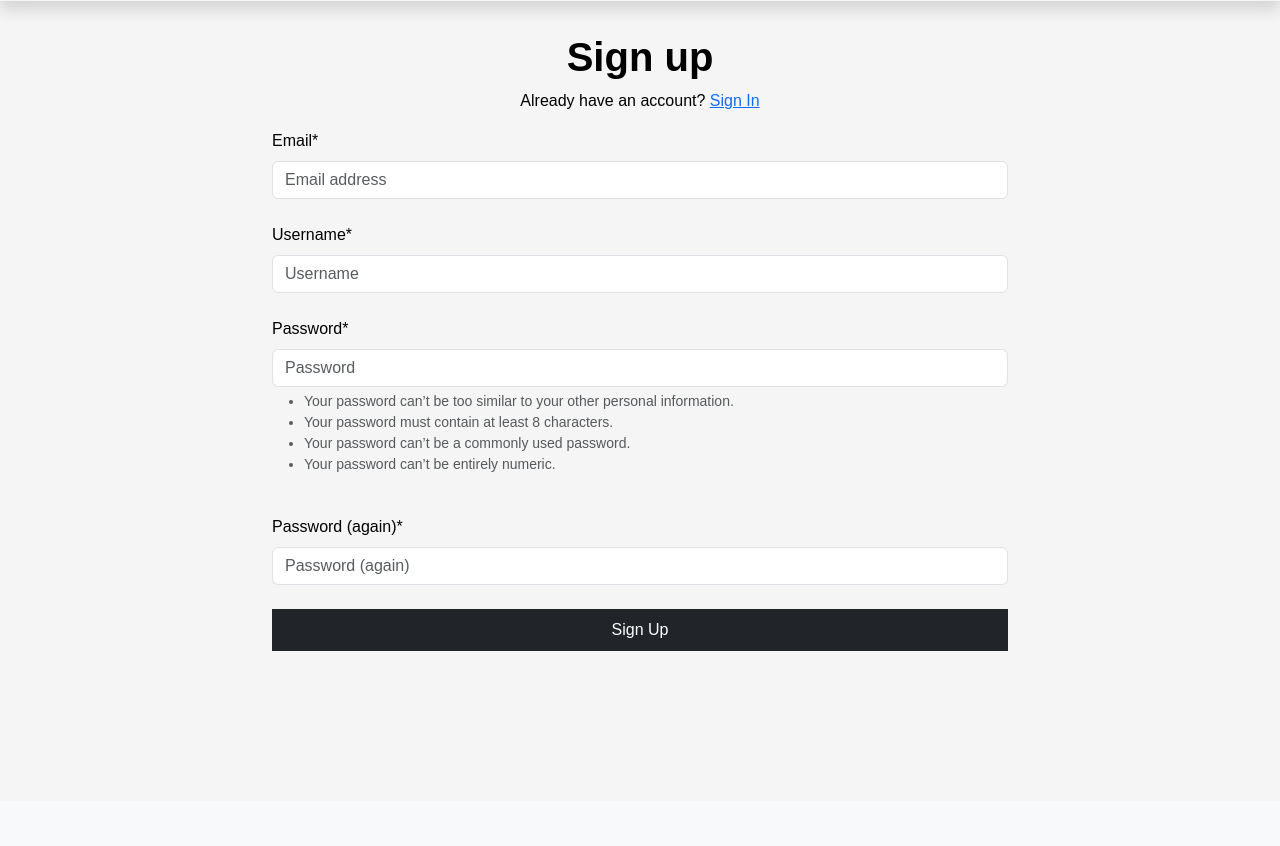
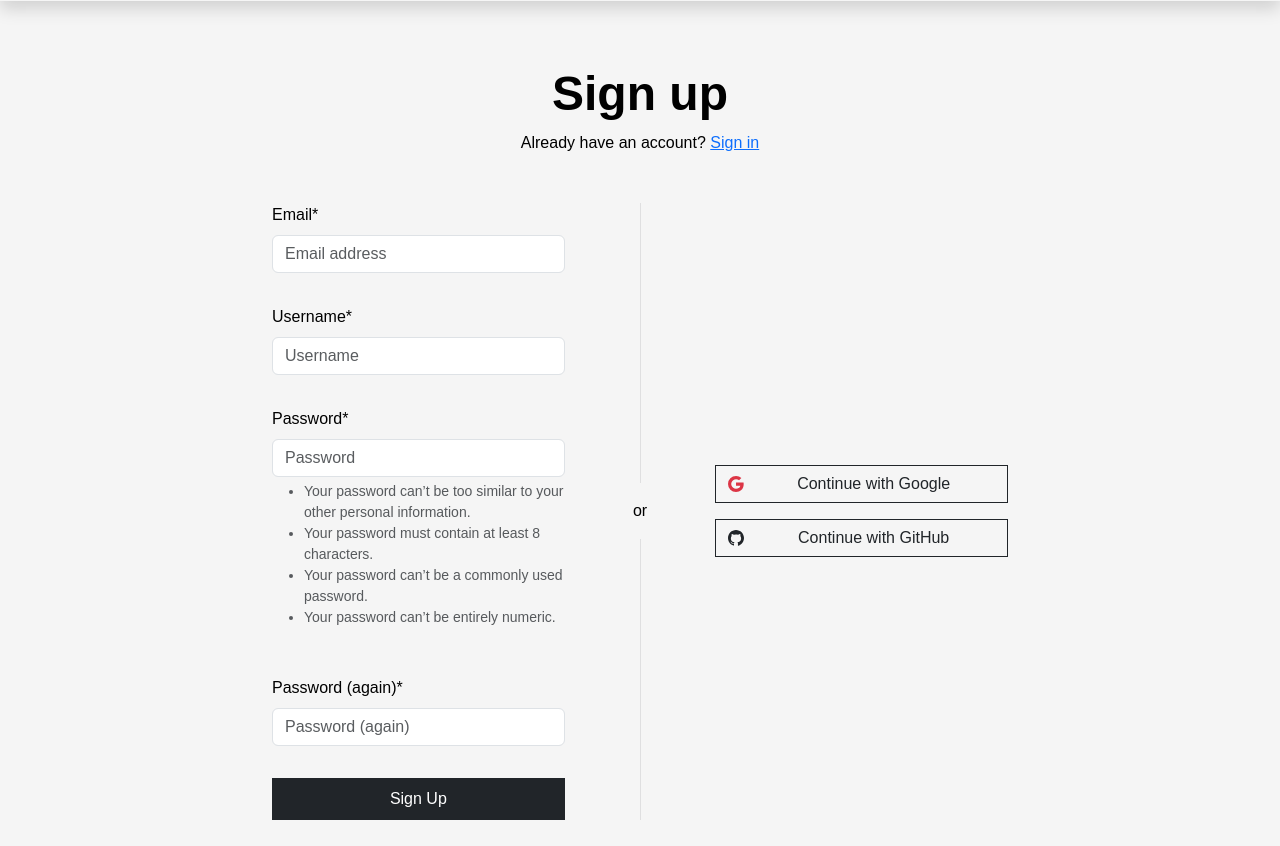
Before and after one commit to ShaAnder/elevate_hackathon_2024, a Django app: page /accounts/signup/ in a window 1280 px wide. Shown: the part 307-1153 px from the top of the page. Run offline with Django 5.2, Linux system fonts and the light colour scheme; some libraries are stand-ins or nearby versions.

Commit message:
Update the signup form

```diff
--- a/templates/allauth/account/signup.html
+++ b/templates/allauth/account/signup.html
@@ -2,34 +2,63 @@
 {% load crispy_forms_tags %}
 {% load allauth i18n %}
 {% block head_title %}
-    {% trans "Signup" %}
+    {% trans "Sign Up" %}
 {% endblock head_title %}
+
 {% block content %}
-<section class="py-2 mt-2 py-md-3 py-xl-4">  <!-- Reduced padding -->
+<section class="py-3 mt-3 py-md-5 py-xl-8">
     <div class="container">
         <div class="row">
             <div class="col-12">
-          <div class="mb-3">  <!-- Reduced bottom margin -->
-            <h2 class="display-6 fw-bold text-center">Sign up</h2>  <!-- Changed display size -->
-            <p class="text-center m-0">Already have an account? <a href="{{ login_url }}">Sign In</a></p>
+                <div class="mb-5">
+                    <h2 class="display-5 fw-bold text-center">Sign up</h2>
+                    <p class="text-center m-0">Already have an account? <a href="{{ login_url }}">Sign in</a></p>
                 </div>
             </div>
         </div>
         <div class="row justify-content-center">
-        <div class="col-12 col-sm-8">  <!-- Adjusted column size -->
-          <div class="row gy-4 justify-content-center">  <!-- Reduced gap -->
-            <div class="col-12">
+            <div class="col-12 col-lg-10 col-xl-8">
+                <div class="row gy-5 justify-content-center">
+                    <div class="col-12 col-lg-5">
                         <form method="POST" action="{% url 'account_signup' %}">
                             {% csrf_token %}
-                <div class="row gy-2 overflow-hidden">  <!-- Reduced gap -->
+                            <div class="row gy-3 overflow-hidden">
                                 {{ form|crispy }}
                                 <div class="col-12">
                                     <div class="d-grid">
-                      <button class="btn btn-lg btn-dark rounded-0 fs-6" type="submit">{% trans "Sign Up" %}</button>  <!-- Adjusted button text -->
+                                        <button class="btn btn-lg btn-dark rounded-0 fs-6" type="submit">{% trans "Sign Up" %}</button>
                                     </div>
                                 </div>
                             </div>
                         </form>
+                    </div>
+
+                    <!-- Divider with "or" -->
+                    <div class="col-12 col-lg-2 d-flex align-items-center justify-content-center gap-3 flex-lg-column">
+                        <div class="bg-dark h-100 d-none d-lg-block" style="width: 1px; --bs-bg-opacity: .1;"></div>
+                        <div class="bg-dark w-100 d-lg-none" style="height: 1px; --bs-bg-opacity: .1;"></div>
+                        <div>or</div>
+                        <div class="bg-dark h-100 d-none d-lg-block" style="width: 1px; --bs-bg-opacity: .1;"></div>
+                        <div class="bg-dark w-100 d-lg-none" style="height: 1px; --bs-bg-opacity: .1;"></div>
+                    </div>
+
+                    <!-- Social Sign Up Section -->
+                    <div class="col-12 col-lg-5 d-flex align-items-center">
+                        <div class="d-flex gap-3 flex-column w-100">
+                            <a href="/accounts/google/login/?process=signup" class="btn bsb-btn-2xl btn-outline-dark rounded-0 d-flex align-items-center">
+                                <svg xmlns="http://www.w3.org/2000/svg" width="16" height="16" fill="currentColor" class="bi bi-google text-danger" viewBox="0 0 16 16">
+                                    <path d="M15.545 6.558a9.42 9.42 0 0 1 .139 1.626c0 2.434-.87 4.492-2.384 5.885h.002C11.978 15.292 10.158 16 8 16A8 8 0 1 1 8 0a7.689 7.689 0 0 1 5.352 2.082l-2.284 2.284A4.347 4.347 0 0 0 8 3.166c-2.087 0-3.86 1.408-4.492 3.304a4.792 4.792 0 0 0 0 3.063h.003c.635 1.893 2.405 3.301 4.492 3.301 1.078 0 2.004-.276 2.722-.764h-.003a3.702 3.702 0 0 0 1.599-2.431H8v-3.08h7.545z" />
+                                </svg>
+                                <span class="ms-2 fs-6 flex-grow-1">Continue with Google</span>
+                            </a>
+
+                            <a href="/accounts/github/login/?process=signup" class="btn bsb-btn-2xl btn-outline-dark rounded-0 d-flex align-items-center">
+                                <svg xmlns="http://www.w3.org/2000/svg" width="16" height="16" fill="currentColor" class="bi bi-github text-dark" viewBox="0 0 16 16">
+                                    <path d="M8 0C3.58 0 0 3.58 0 8c0 3.54 2.29 6.53 5.47 7.59.4.07.55-.17.55-.38 0-.19-.01-.83-.01-1.5-2.01.44-2.43-.48-2.43-.48-.33-.84-.81-1.07-.81-1.07-.66-.45.05-.44.05-.44.73.05 1.11.75 1.11.75.65 1.11 1.71.79 2.12.6.07-.47.25-.79.45-.97-1.77-.2-3.62-.89-3.62-3.95 0-.87.31-1.58.82-2.14-.08-.2-.36-1.01.08-2.1 0 0 .67-.22 2.2.83a7.72 7.72 0 0 1 2.01-.27c.68 0 1.36.09 2.01.27 1.53-1.05 2.2-.83 2.2-.83.44 1.09.16 1.9.08 2.1.51.56.82 1.27.82 2.14 0 3.06-1.86 3.75-3.64 3.95.26.22.49.66.49 1.32 0 .96-.01 1.73-.01 1.96 0 .21.15.46.55.38C13.71 14.53 16 11.54 16 8c0-4.42-3.58-8-8-8z" />
+                                </svg>
+                                <span class="ms-2 fs-6 flex-grow-1">Continue with GitHub</span>
+                            </a>
+                        </div>
                     </div>
                 </div>
             </div>
```
Also changed, not shown: job_me/templates/job_me/category_list.html (+6 -1 lines), job_me/templates/job_me/technology_detail.html (+24 -20 lines). Lines whose indentation alone changed are shown as unchanged.
